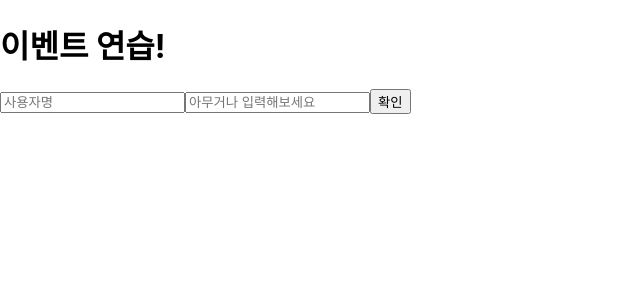
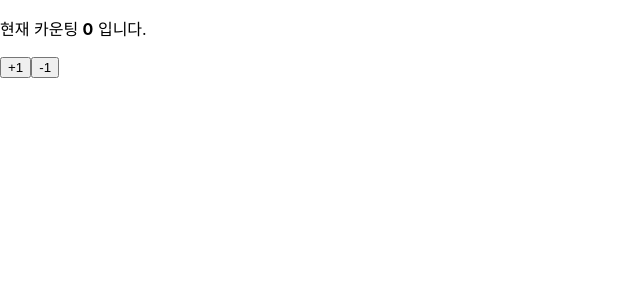
Before and after one commit to skdding3/react2022-prac, a React (Create React App) app: page / in a window 1280 px wide. Shown: the top 300 px of the page, without its empty margins (0-640 px from the left). Built offline with nearby package versions, Linux system fonts and the light colour scheme.

Commit message:
react 연마하기 10/10
- #1 component 생성 및 props 렌더링
- #2 클래스형 컴포넌트에서 props 사용하기
- #3 클래스형 컴포넌트의 state
- #4 useState 사용하기
- #5 이벤트 핸들링
- #6 함수형 컴포넌트화 (수정)
- #7 useReducer Counter 구현

```diff
--- a/src/App.js
+++ b/src/App.js
@@ -1,11 +1,11 @@
 import './App.css';
-import EventPractice from "./component/EventPractice";
+// import EventPractice from "./component/EventPractice";
+import Counter from "./component/Counter";
 // import Say from "./component/Say";
 // import MyComponent from "./MyComponent";
-// import Counter from "./component/Counter";
 
 function App() {
-    return <EventPractice />
+    return <Counter />
 }
 
 export default App;
--- a/src/component/Counter.jsx
+++ b/src/component/Counter.jsx
@@ -1,29 +1,32 @@
-import React, {Component} from "react";
+import React, {useReducer} from "react";
 
-class Counter extends Component {
-    constructor(props) {
-        super(props);
-        // state의 초기값 설정하기
-        this.state = {
-            number: 0
-        };
-    }
-
-    render() {
-        const { number } = this.state; // state 조회 시 this.state로 조회
-        return (
-            <div>
-                <h1>{number}</h1>
-                <button
-                    // onClick을 통해 버튼이 클릭되었을 때 호출할 함수를 지정합니다.
-                    onClick={() => {
-                        //this.setState를 사용하여 state에 새로운 값을 넣을 수 있습니다.
-                        this.setState({ number: number+1 });
-                    }}
-                >+1</button>
-            </div>
-        );
+function reducer(state, action) {
+    // action.type에 따라 다른 작업 수행
+    switch (action.type) {
+        case 'INCREMENT':
+            return { value: state.value + 1 };
+        case 'DECREMENT':
+            return { value: state.value - 1 };
+        default:
+            // 아무것도 해당되지 않을 때 기존 상태 반환
+            return state
     }
 }
 
-export default Counter
+const Counter = () => {
+
+    // state : 현재 가리키고 있는 상태, dispatch : 액션을 발생시키는 함수
+    const [state, dispatch] = useReducer(reducer, { value: 0 });
+
+    return (
+        <div>
+            <p>
+                현재 카운팅 <b>{state.value}</b> 입니다.
+            </p>
+            <button onClick={() => dispatch({ type:'INCREMENT' })}>+1</button>
+            <button onClick={() => dispatch({ type:'DECREMENT' })}>-1</button>
+        </div>
+    );
+};
+
+export default Counter;
```
